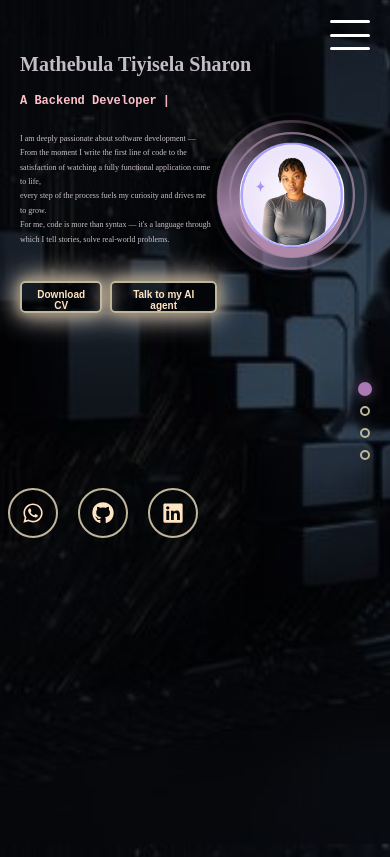
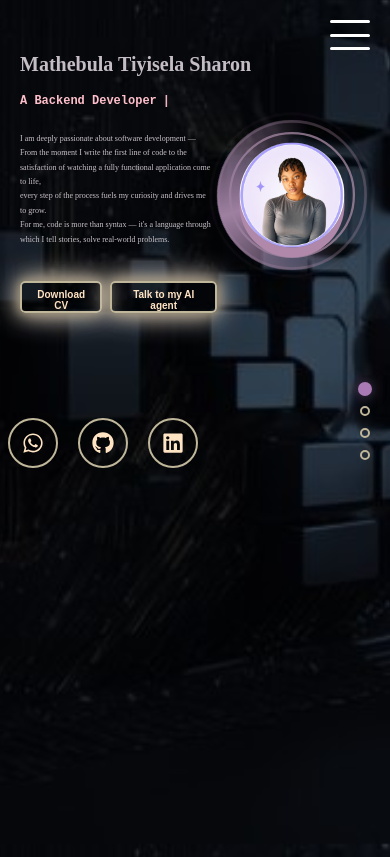
Before and after one commit to Sharon-software/Portfolio, a React (Vite) app in the folder my-app/: page / in a window 390 px wide. Built offline with nearby package versions, Linux system fonts and the light colour scheme.

Commit message:
social icon

```diff
--- a/my-app/src/index.css
+++ b/my-app/src/index.css
@@ -1283,7 +1283,6 @@ animation-delay: 1s;
     font-size: 15px;
   }
   .home-link{
-    margin-top:150px;
     padding-bottom:5px;
   }
  .social-links{
```
